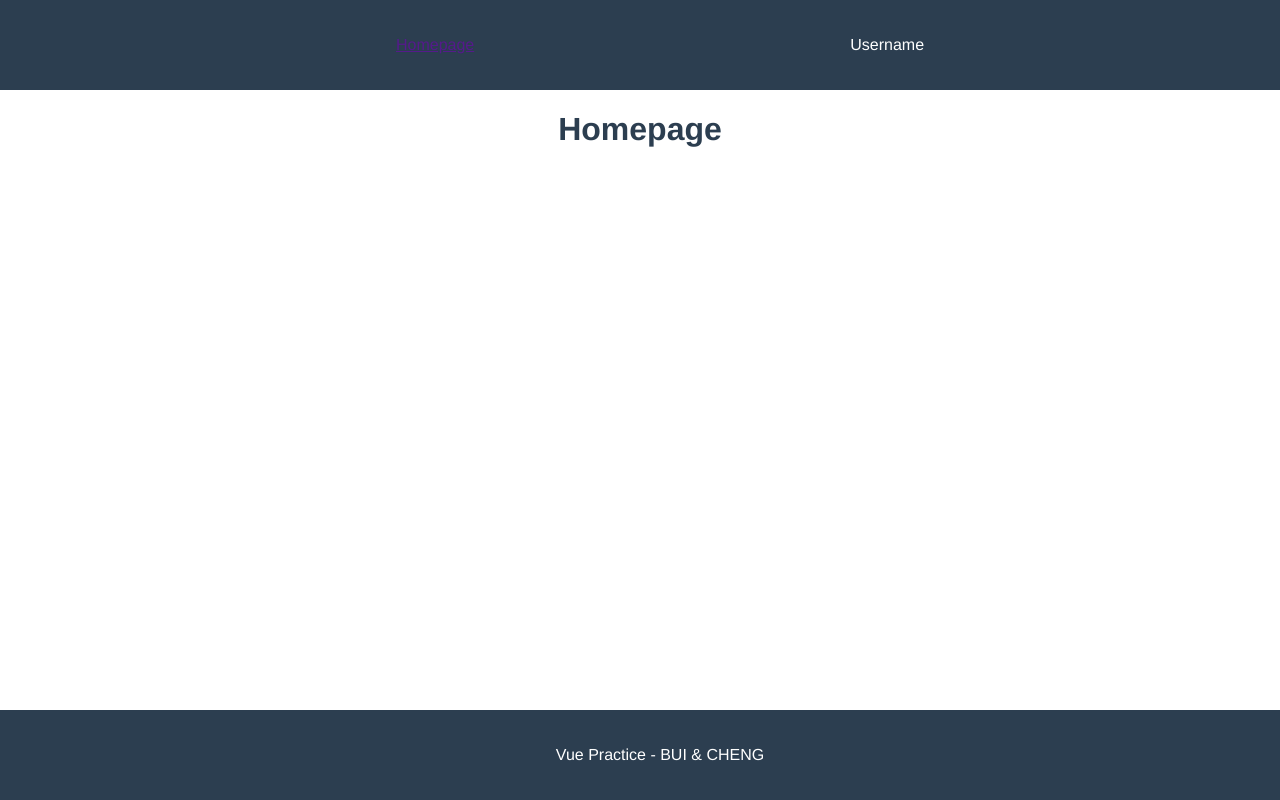
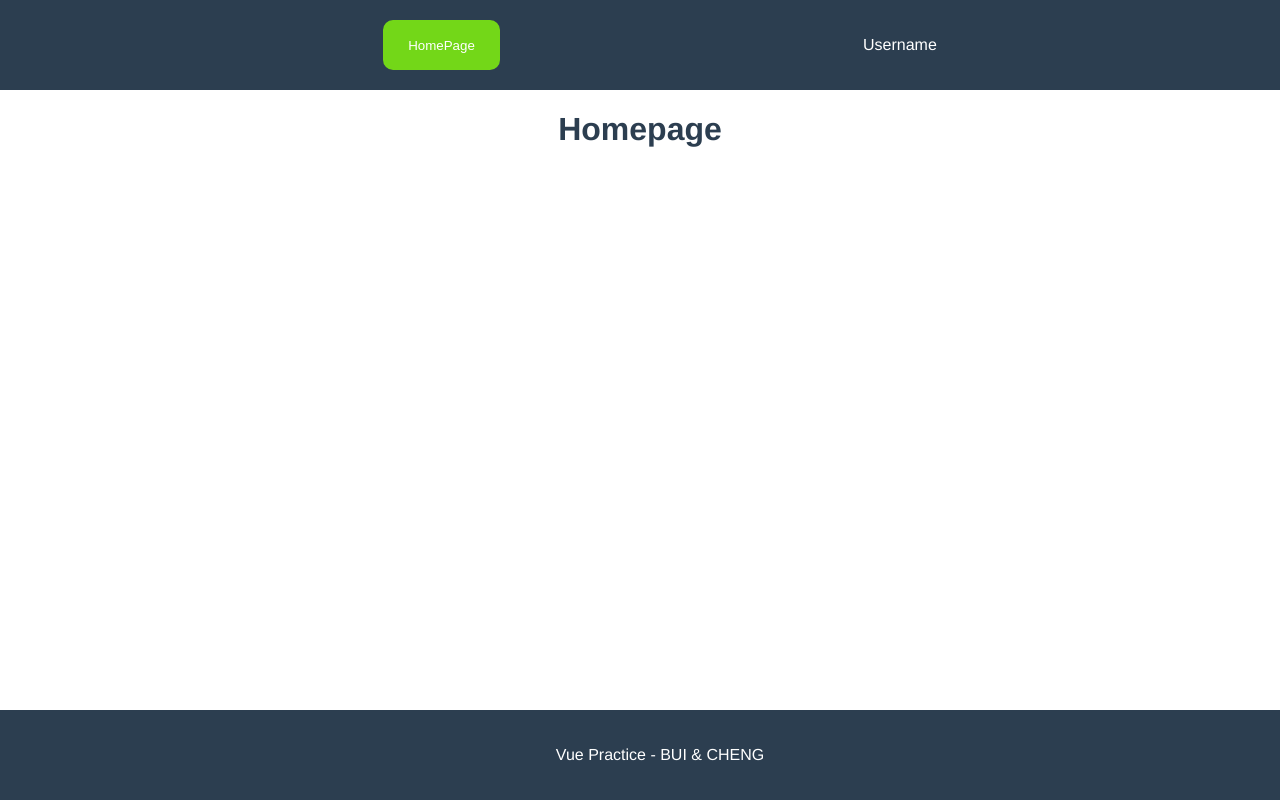
Before and after one commit to emkyu404/tp3-vue, a Vue app: page / in a window 1280 px wide. Shown: the top 800 px of the page. Built offline with nearby package versions, Linux system fonts and the light colour scheme.

Commit message:
create BaseButton with primary color

```diff
--- /dev/null
+++ b/src/components/BaseButton.vue
@@ -0,0 +1,37 @@
+<template>
+    <button>
+        <slot></slot>
+    </button>
+</template>
+
+<script>
+    export default {
+        name: 'BaseButton',
+        components: {
+
+        },
+        props:{
+
+        }
+    }
+</script>
+
+<style>
+button{
+    padding : 0px 20px 0px 20px;
+    border-radius : 10px;
+    color : white;
+    background-color : #73D718;
+    border : 5px solid #73D718;
+    transition : 0.2s;
+}
+
+button:hover{
+    background-color : #abe774;
+    cursor : pointer;
+}
+
+button:focus{
+    border : 6px solid #abe774;
+}
+</style>
--- a/src/components/BaseHeader.vue
+++ b/src/components/BaseHeader.vue
@@ -1,15 +1,16 @@
 <template>
     <div id="menu">
-        <p style="color : white;"><a href=""> Homepage </a></p>
+        <base-button> HomePage </base-button>
         <p style="color : white;"> Username </p>
     </div>
 </template>
 
 <script>
+import BaseButton from './BaseButton.vue'
     export default {
         name: 'BaseHeader',
         components: {
-
+            BaseButton
         }
     }
 </script>
```
